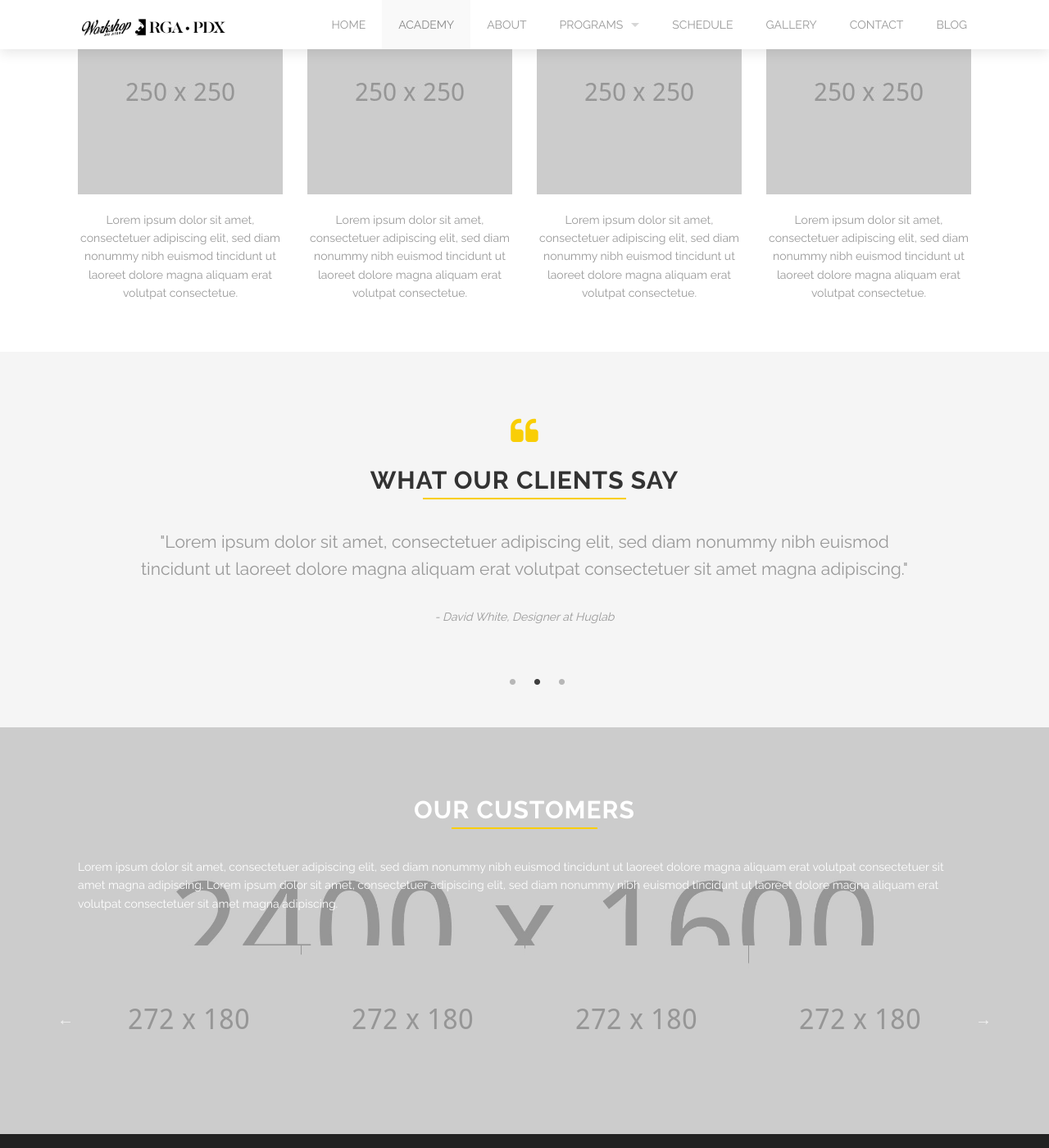
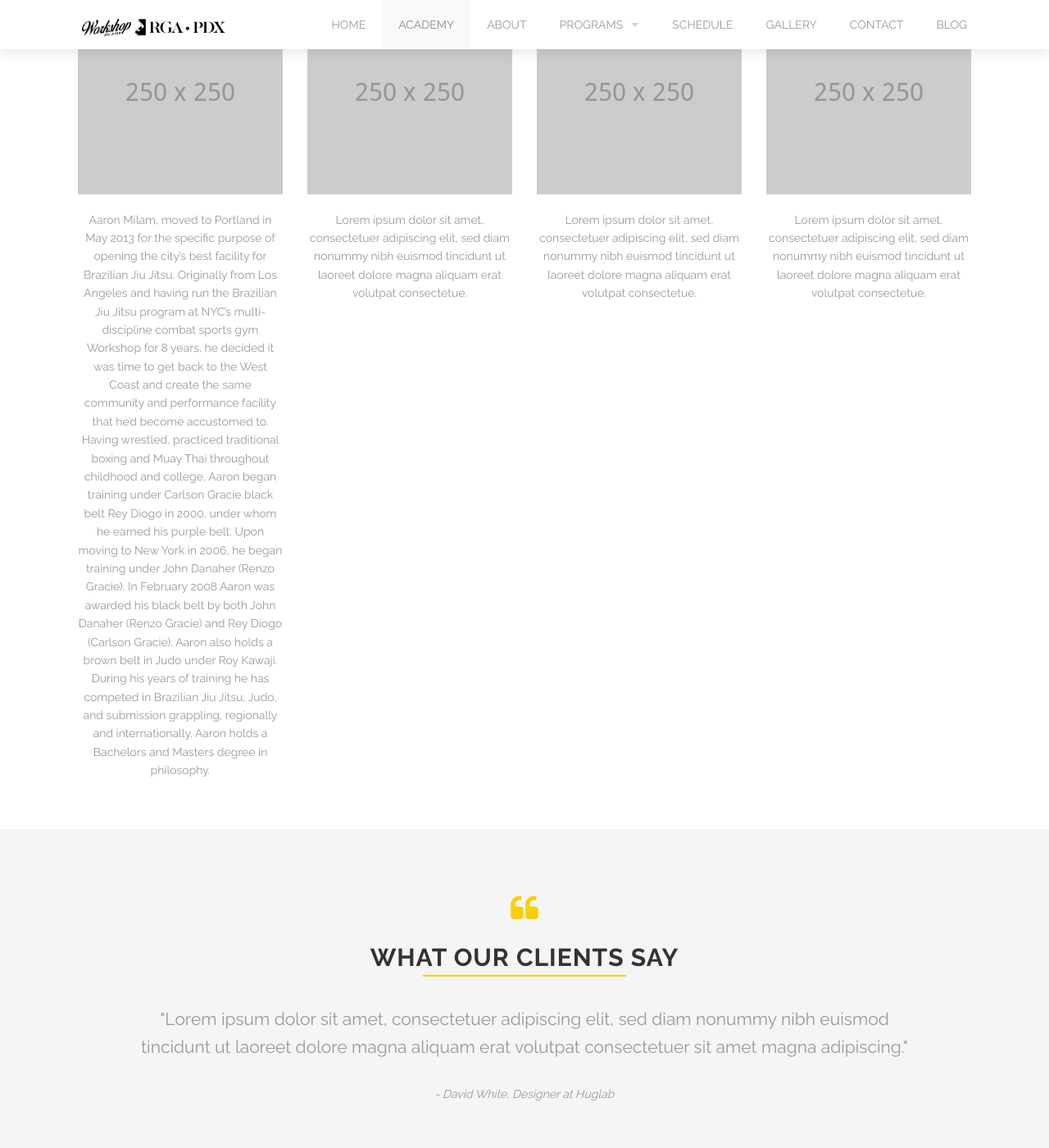
Before and after one commit to rgapdx/rgapdx.github.io, a Jekyll site: the page built from academy.html, in a window 1280 px wide and 1400 px high, scrolled down 830 px. Shown: the whole window at 82% size. Built offline with Jekyll 4.4.1, drawn with Linux system fonts in a browser that asks for light colours.

Commit message:
updated team bios and about.html

```diff
--- a/_data/members.yml
+++ b/_data/members.yml
@@ -1,13 +1,17 @@
 - avatar: images/@stock/member-1.jpg
-  name: Mark Wayne
-  position: Founder
+  name: Aaron Milam
+  position: Head Instructor
   socials:
     - link: http://twitter.com
       icon: twitter
     - link: http://facebook.com
       icon: facebook
   desc:
-    Lorem ipsum dolor sit amet, consectetuer adipiscing elit, sed diam nonummy nibh euismod tincidunt ut laoreet dolore magna aliquam erat volutpat consectetue.
+    Aaron Milam, moved to Portland in May 2013 for the specific purpose of opening the city’s best facility for Brazilian Jiu Jitsu. Originally from Los Angeles and having run the Brazilian Jiu Jitsu program at NYC’s multi-discipline combat sports gym Workshop for 8 years, he decided it was time to get back to the West Coast and create the same community and performance facility that he’d become accustomed to.
+
+    Having wrestled, practiced traditional boxing and Muay Thai throughout childhood and college, Aaron began training under Carlson Gracie black belt Rey Diogo in 2000, under whom he earned his purple belt. Upon moving to New York in 2006, he began training under John Danaher (Renzo Gracie). In February 2008 Aaron was awarded his black belt by both John Danaher (Renzo Gracie) and Rey Diogo (Carlson Gracie). Aaron also holds a brown belt in Judo under Roy Kawaji.  During his years of training he has competed in Brazilian Jiu Jitsu, Judo, and submission grappling, regionally and internationally.
+
+    Aaron holds a Bachelors and Masters degree in philosophy.
 - avatar: images/@stock/member-2.jpg
   name: Kate Holms
   position: Creative Director
--- a/about.html
+++ b/about.html
@@ -1,4 +1,5 @@
 ---
+{% comment %}
 layout: default
 title: About
 section_id: about
@@ -11,6 +12,7 @@ skills:
     percentage: 70
   - title: Branding
     percentage: 61
+{% endcomment %}
 testimonials:
   - quote: Reprehenderit eos et non et ut eum reprehenderit quis sequi quia vel repellendus id. Velit quit blanditiis dolor quam error eos dolores sequi eaque rerum est. Velit quit blanditiis dolor quam error eos dolores sequi eaque rerum est.
     author: David White, Designer at Huglab
@@ -33,24 +35,29 @@ testimonials:
   <div class='row'>
     <div class='medium-6 columns'>
       <h3>Our history</h3>
-      <p>Consectetuer adipiscing elit, sed diam nonummy nibh euismod tincidunt ut laoreet dolore magna aliquam erat volutpat consectetuer sit amet magna adipiscing. Lorem ipsum dolor sit amet, consectetuer adipiscing elit, sed diam nonummy nibh euismod tincidunt ut laoreet dolore magna aliquam erat volutpat consectetuer sit amet magna adipiscing.</p>
-      <p>Lorem ipsum dolor sit amet, consectetuer adipiscing elit, sed diam nonummy nibh euismod tincidunt ut laoreet dolore magna aliquam erat volutpat consectetuer sit amet magna adipiscing.</p>
+      <p>As an instructor it is a pleasure to observe and partake in your students growth and development. Teaching someone to appreciate, cherish, and excel in their chosen discipline is something that the teachers here at Renzo Gracie Portland take pride in.</p>
     </div>
     <div class='medium-6 columns'>
-      <h3>Our skills</h3>
-      <div class='mod modBarGraph'>
-        <ul class='bars'>
-          {% for skill in page.skills %}
-            <li>
-              <h4 style=''>
-                {{skill.title}}
-                <strong>{{skill.percentage}}%</strong>
-              </h4>
-              <p class='highlighted' data-percent='{{skill.percentage}}'></p>
-            </li>
-          {% endfor %}
-        </ul>
-      </div>
+      <h3>Some Needed Here</h3>
+      <p>
+    </div>
+  </div>
+</div>
+
+<div class='full'>
+  <div class='row'>
+    <div class='medium-6 columns'>
+      <h3>Aaron Milam Head Instructor</h3>
+      <h4>Second Degree Jiu Jitsu Black Belt</h4>
+      <p>Aaron Milam, moved to Portland in May 2013 for the specific purpose of opening the city’s best facility for Brazilian Jiu Jitsu. Originally from Los Angeles and having run the Brazilian Jiu Jitsu program at NYC’s multi-discipline combat sports gym Workshop for 8 years, he decided it was time to get back to the West Coast and create the same community and performance facility that he’d become accustomed to.
+
+      Having wrestled, practiced traditional boxing and Muay Thai throughout childhood and college, Aaron began training under Carlson Gracie black belt Rey Diogo in 2000, under whom he earned his purple belt. Upon moving to New York in 2006, he began training under John Danaher (Renzo Gracie). In February 2008 Aaron was awarded his black belt by both John Danaher (Renzo Gracie) and Rey Diogo (Carlson Gracie). Aaron also holds a brown belt in Judo under Roy Kawaji.  During his years of training he has competed in Brazilian Jiu Jitsu, Judo, and submission grappling, regionally and internationally.
+
+      Aaron holds a Bachelors and Masters degree in philosophy.</p>
+    </div>
+    <div class='medium-6 columns'>
+      <h3>Some Needed Here</h3>
+      <p>
     </div>
   </div>
 </div>
@@ -67,15 +74,6 @@ testimonials:
               <div class='intro'>
                 <h3>{{member.name}}</h3>
                 <p>{{member.position}}</p>
-                <ul class='socials'>
-                  {% for social in member.socials %}
-                    <li>
-                      <a href='{{social.link}}'>
-                        <i class='fa fa-{{social.icon}}'></i>
-                      </a>
-                    </li>
-                  {% endfor %}
-                </ul>
               </div>
             </div>
           </div>
```
